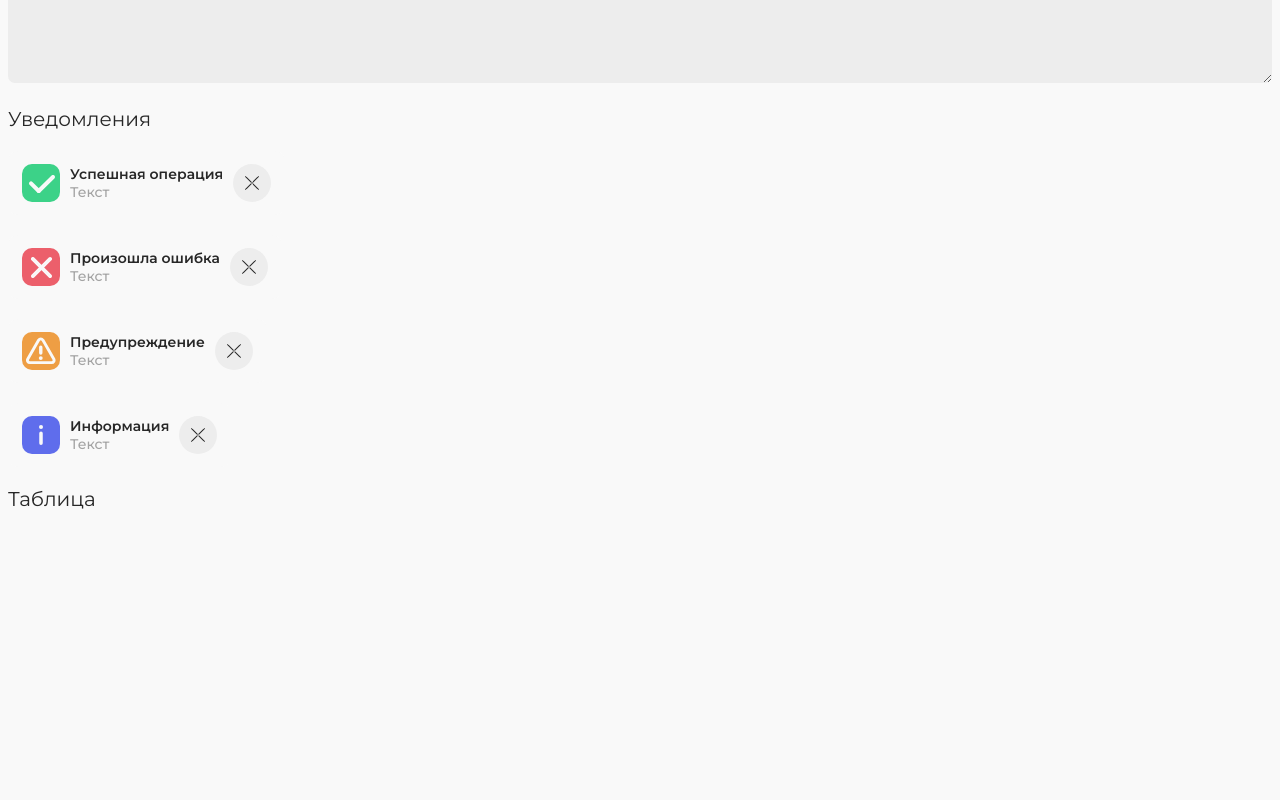
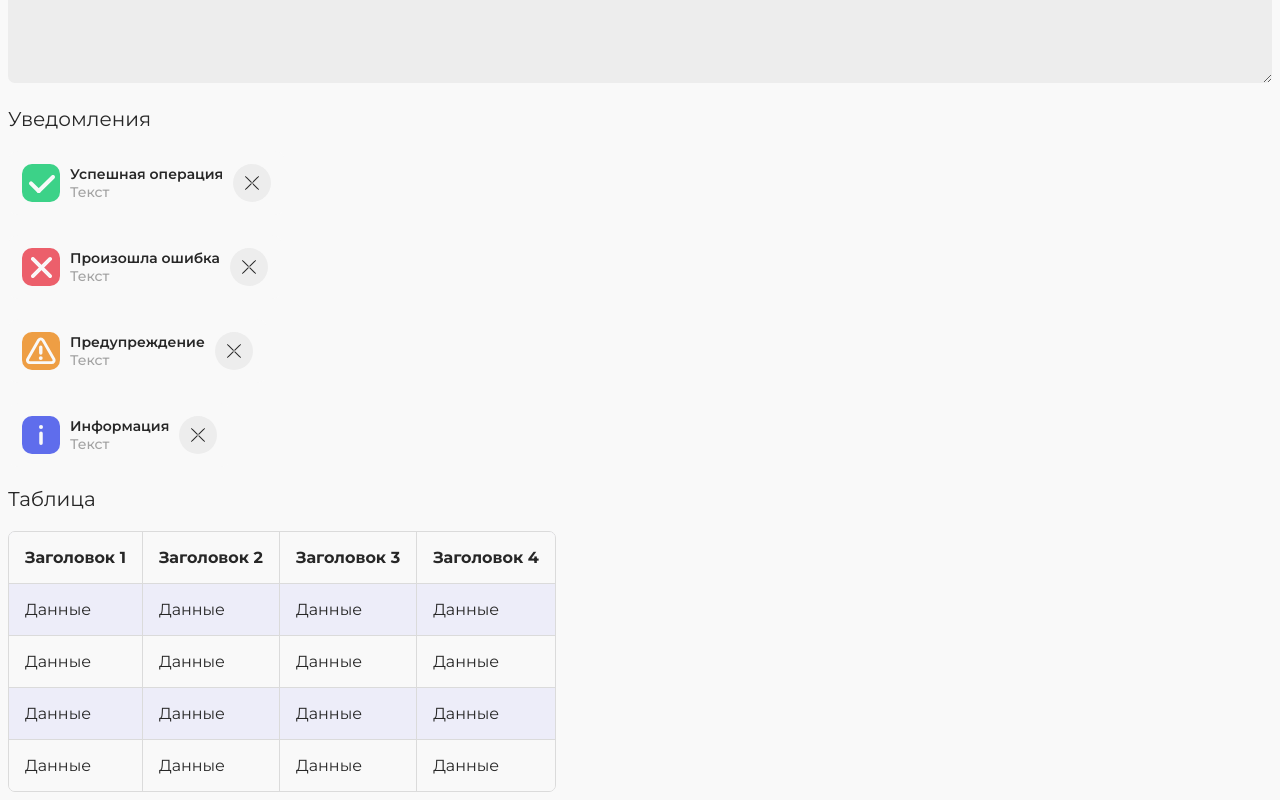
Before and after one commit to Ostatochniye-znaniya/Front-end-, a Next.js app in the folder frontend/: page / in a window 1280 px wide. Shown: the part 723-1523 px from the top of the page. Before the commit the page ends 1254 px from the top, so only its background shows below. Built offline with nearby package versions, Linux system fonts and the light colour scheme.

Commit message:
Add table component

```diff
--- a/frontend/app/globals.css
+++ b/frontend/app/globals.css
@@ -57,6 +57,9 @@
   --alert-error-c: var(--btn-red-c);
   --alert-warning-c: var(--btn-orange-c);
   --alert-info-c: var(--btn-blue-c);
+
+  --table-thead-bg-c: var(--background-c);
+
 
   /* Размеры шрифтов */
   --font-size-heading: 20px;
@@ -120,6 +123,8 @@
     --alert-error-c: #FAB7BD;
     --alert-warning-c: #FAD3A8;
     --alert-info-c: #B2BAF9;
+
+    --table-thead-bg-c: var(--background-inner-main-element-c);
 
     /* Размеры шрифтов */
     --font-size-heading: 20px;
@@ -417,6 +422,76 @@
   .search-small:focus-within {
     background-color: color-mix(in srgb, var(--background-inner-main-element-c) 75%, transparent);
   }
+
+  .table-container {
+    background-color: var(--background-main-element-c);
+    border-radius: 7px;
+    border-width: 1px;
+    border-style: solid;
+    border-color: var(--secondary-border-c);
+    padding: 0px;
+    border-collapse: separate;
+
+    border-spacing: 0;
+    overflow: hidden;
+    color: var(--secondary-font-c);
+
+  }
+
+  .custom-table tr:first-child th:first-child {
+    border-top-left-radius: 7px;
+  }
+
+  .custom-table tr:first-child th:last-child {
+    border-top-right-radius: 7px;
+  }
+
+  .custom-table tr:last-child td:first-child {
+    border-bottom-left-radius: 7px;
+  }
+
+  .custom-table tr:last-child td:last-child {
+    border-bottom-right-radius: 7px;
+  }
+
+  .table-container th {
+    background-color: var(--table-thead-bg-c);
+    padding: 16px;
+  }
+
+  .table-container tr:nth-child(odd) {
+    background-color: var(--secondary-divider-bg-c);
+  }
+
+  .table-container tr:nth-child(even) {
+    background-color: var(--background-c);
+  }
+
+  .table-container td {
+    padding: 16px;
+  }
+
+  .table-container th, .table-container td {
+    border-bottom-width: 1px;
+    border-bottom-style: solid;
+    border-bottom-color: var(--secondary-border-c);
+    border-right-width: 1px;
+    border-right-style: solid;
+    border-right-color: var(--secondary-border-c);
+
+  }
+
+  .table-container tr:last-child td {
+    border-bottom: none;
+  }
+
+  .table-container tr td:last-child {
+    border-right: none;
+  }
+
+  .table-container th:last-child {
+    border-right: none;
+  }
 }
 
 /* Базовые стили body */
--- a/frontend/app/page.tsx
+++ b/frontend/app/page.tsx
@@ -5,6 +5,7 @@ import CheckBox from "@/components/checkbox/CheckBox";
 import Alert from "@/components/alert/Alert";
 import Input from "@/components/input/Input";
 import Search from "@/components/search/Search";
+import Table from "@/components/table/Table";
 
 import { useState } from "react";
 
@@ -58,6 +59,40 @@ export default function Home() {
       }}></div>
       <Alert type="info" title="Информация" text="Текст" />
       <p className="title">Таблица</p>
+      <Table
+        columns={[
+          { header: "Заголовок 1", accessor: "z_1" },
+          { header: "Заголовок 2", accessor: "z_2" },
+          { header: "Заголовок 3", accessor: "z_3" },
+          { header: "Заголовок 4", accessor: "z_4" }
+        ]}
+        data={[
+          {
+            z_1: <span>Данные</span>,
+            z_2: <span>Данные</span>,
+            z_3: <span>Данные</span>,
+            z_4: <span>Данные</span>,
+          },
+          {
+            z_1: <span>Данные</span>,
+            z_2: <span>Данные</span>,
+            z_3: <span>Данные</span>,
+            z_4: <span>Данные</span>,
+          },
+          {
+            z_1: <span>Данные</span>,
+            z_2: <span>Данные</span>,
+            z_3: <span>Данные</span>,
+            z_4: <span>Данные</span>,
+          },
+          {
+            z_1: <span>Данные</span>,
+            z_2: <span>Данные</span>,
+            z_3: <span>Данные</span>,
+            z_4: <span>Данные</span>,
+          }
+        ]}
+      />
     </div>
   );
 }
--- /dev/null
+++ b/frontend/components/table/Table.tsx
@@ -0,0 +1,43 @@
+"use client";
+
+import React from 'react';
+
+interface Column<T = any> {
+  header: React.ReactNode;
+  accessor: keyof T | ((row: T) => React.ReactNode);
+}
+
+interface TableProps<T = any> {
+  columns: Column<T>[];
+  data: T[];
+}
+
+const Table = <T,>({ columns, data }: TableProps<T>) => {
+  return (
+    <table className="table-container">
+    <thead>
+        <tr>
+        {columns.map((col, i) => (
+            <th key={i}>{col.header}</th>
+        ))}
+        </tr>
+    </thead>
+    <tbody>
+        {data.map((row, rowIndex) => (
+        <tr key={rowIndex}>
+            {columns.map((col, colIndex) => {
+            const value = typeof col.accessor === 'function'
+                ? col.accessor(row)
+                : row[col.accessor] as React.ReactNode;
+
+            return <td key={colIndex}>{value}</td>;
+            })}
+        </tr>
+        ))}
+    </tbody>
+    </table>
+
+  );
+};
+
+export default Table;
```
Also changed, not shown: 1 other file (tests, documents, lock files or other folders).
